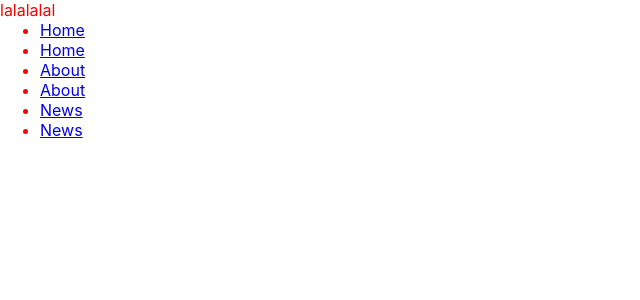
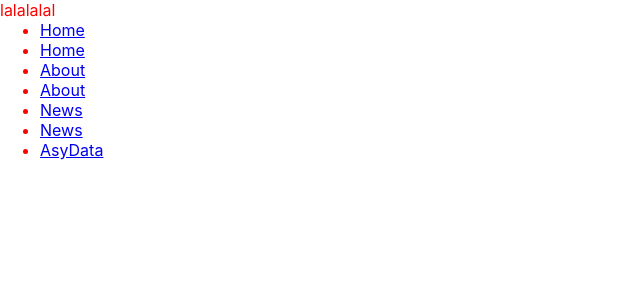
Before and after one commit to snowing-lee/nuxt, a Nuxt app: page / in a window 1280 px wide. Shown: the top 300 px of the page, without its empty margins (0-640 px from the left). Built offline with nearby package versions, Linux system fonts and the light colour scheme.

Commit message:
异步请求后台数据  (首先安装axios   )

```diff
--- a/package.json
+++ b/package.json
@@ -13,6 +13,7 @@
     "precommit": "npm run lint"
   },
   "dependencies": {
+    "axios": "^0.19.0",
     "nuxt": "^2.0.0"
   },
   "config": {
--- /dev/null
+++ b/pages/asyData.vue
@@ -0,0 +1,39 @@
+<template>
+    <div>
+      <h1>{{info.name}}</h1>
+      <h1>{{info.age}}</h1>
+      <h1>{{info.interest}}</h1>
+    </div>
+</template>
+
+<script>
+import axios from 'axios'
+export default {
+  name: "asyData",
+  data() {
+      return{
+        name: "helloworld"
+      }
+  },
+  // 组件创建之前执行
+  // 获得数据方法一
+  // asyncData() {
+  //   return axios.get('https://api.myjson.com/bins/1du3d3')
+  //     .then((res)=>{
+  //       return {
+  //         info:res.data
+  //       }
+  //     })
+  // }
+
+  // 获得数据方法二
+  async asyncData() {
+    let {data} =  await axios.get('https://api.myjson.com/bins/1du3d3')
+    return {info:data}
+  }
+}
+</script>
+
+<style scoped>
+
+</style>
--- a/pages/index.vue
+++ b/pages/index.vue
@@ -9,6 +9,8 @@
 
       <li> <nuxt-link :to="{name:'news',params:{newsId:'220'}}">News</nuxt-link> </li>
       <li> <a href="/news">News</a> </li>
+
+      <li> <nuxt-link :to="{name:'asyData'}">AsyData</nuxt-link> </li>
     </ul>
   </div>
 </template>
--- a/pages/news/_id.vue
+++ b/pages/news/_id.vue
@@ -14,7 +14,6 @@
 <script>
   //  _xxx.vue   (以下划线开始)为动态路由固定写法
 export default {
-    name: "_id",
     validate({params}){
       // 效验参数是数字,返回true正常进入动态页面,返回false进入nuxt准备的404页面
       return  /^\d+$/.test(params.id);
```
Also changed, not shown: 1 other file (tests, documents, lock files or other folders).
